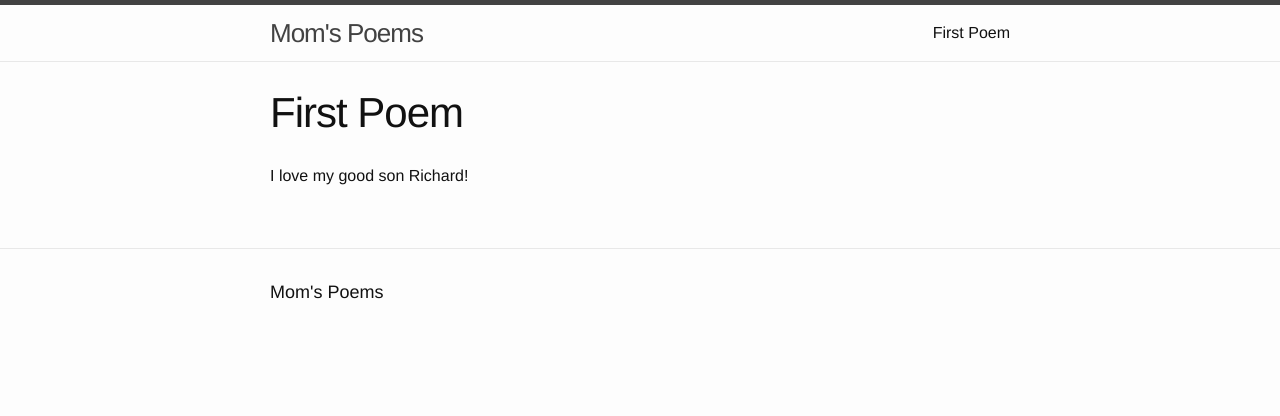
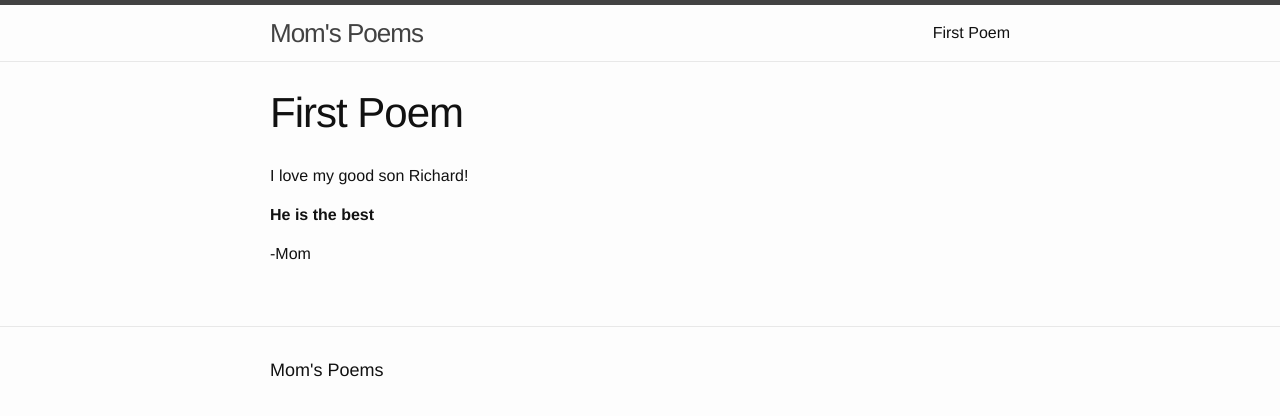
Before and after one commit to richardxu100/mom-poems, a Jekyll site: the page built from first-poem.markdown, in a window 1280 px wide. Shown: the top 416 px of the page. Built offline with Jekyll 4.4.1, drawn with Linux system fonts in a browser that asks for light colours.

Commit message:
Updated First Poem

```diff
--- a/first-poem.markdown
+++ b/first-poem.markdown
@@ -4,3 +4,7 @@ date: 2016-10-02 19:32:00 Z
 ---
 
 I love my good son Richard!
+
+**He is the best**
+
+-Mom
```
